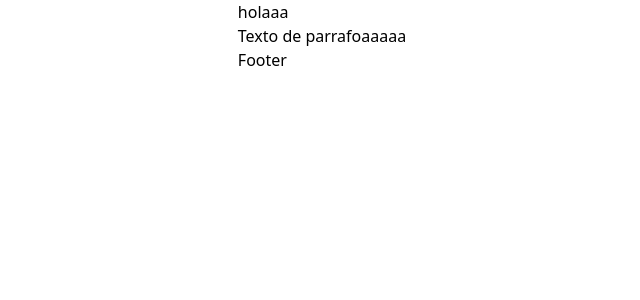
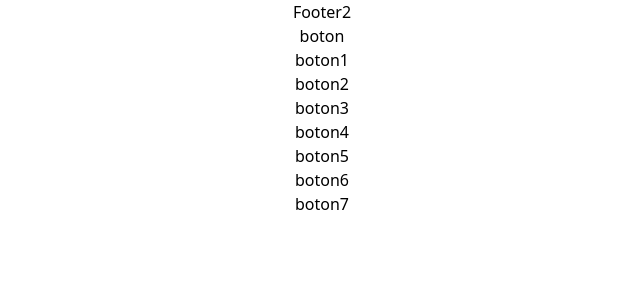
Before and after one commit to simonpc147/lista-tareas, a React (Vite) app: page / in a window 1280 px wide. Shown: the top 300 px of the page, without its empty margins (318-958 px from the left). Built offline with nearby package versions, Linux system fonts and the light colour scheme.

Commit message:
three commit

```diff
--- a/src/App.tsx
+++ b/src/App.tsx
@@ -1,9 +1,10 @@
-import Title from "./components/Title";
+import Card from "./components/Card";
 
-function App(){
-
+function App() {
   return (
-      <Title/>
+    <div className="">
+      <Card />
+    </div>
   );
 }
 
--- a/src/components/Body.tsx
+++ /dev/null
@@ -1,5 +0,0 @@
-function Body() {
-  return <p>Texto de parrafoaaaaa</p>;
-}
-
-export default Body;
--- /dev/null
+++ b/src/components/Card.tsx
@@ -0,0 +1,54 @@
+function Card() {
+  const estilo = {
+    width: "100%",
+  };
+
+  const botones = [
+    "boton",
+    "boton1",
+    "boton2",
+    "boton3",
+    "boton4",
+    "boton5",
+    "boton6",
+    "boton7",
+  ];
+  const prueba : number [] = [1]
+
+
+
+
+  return (
+    <div className="flex justify-around flex-col text-center" style={estilo}>
+      { prueba.length ? <Footer2/> : <Footer/>}
+      <Body botones={botones} />
+    </div>
+  );
+}
+
+interface Botones {
+  botones: string[];
+}
+
+function Body({ botones }: Botones) {
+  return botones.map((boton, index) => (
+    <button
+      onClick={() => {
+        console.log(index, boton);
+      }}
+      key={index}
+    >
+      {boton}
+    </button>
+  ));
+}
+
+function Footer() {
+  return <footer>Footer</footer>;
+}
+
+function Footer2() {
+  return <footer>Footer2</footer>;
+}
+
+export default Card;
--- a/src/components/Footer.tsx
+++ /dev/null
@@ -1,5 +0,0 @@
-function Footer(){
-    return <footer>Footer</footer>
-}
-
-export default Footer;
--- a/src/components/Title.tsx
+++ /dev/null
@@ -1,34 +0,0 @@
-import { ReactNode } from "react";
-import Body from "./Body";
-import Footer from "./Footer";
-
-function Title() {
-  return (
-    <div className="flex justify-around">
-      <Title2 body={"holaaa"} children={<Body />} children2={<Footer />} />
-    </div>
-  );
-}
-
-interface bodyTitle {
-  body: string;
-  children: ReactNode;
-  children2: ReactNode;
-}
-
-function Title2(props: bodyTitle) {
-  const { body } = props;
-  const { children } = props;
-  const { children2 } = props;
-  return (
-    <div>
-      <h1>
-        {body}
-        {children}
-        {children2}
-      </h1>
-    </div>
-  );
-}
-
-export default Title;
```
